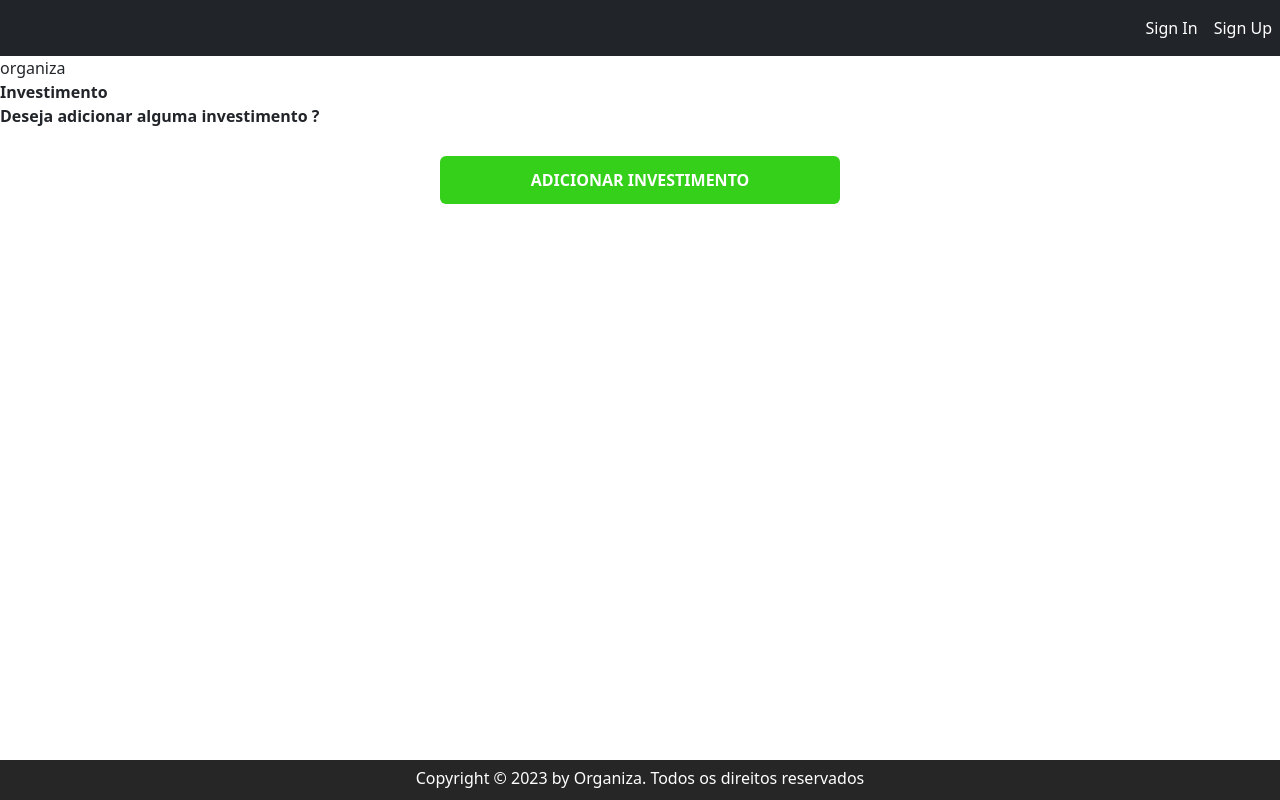
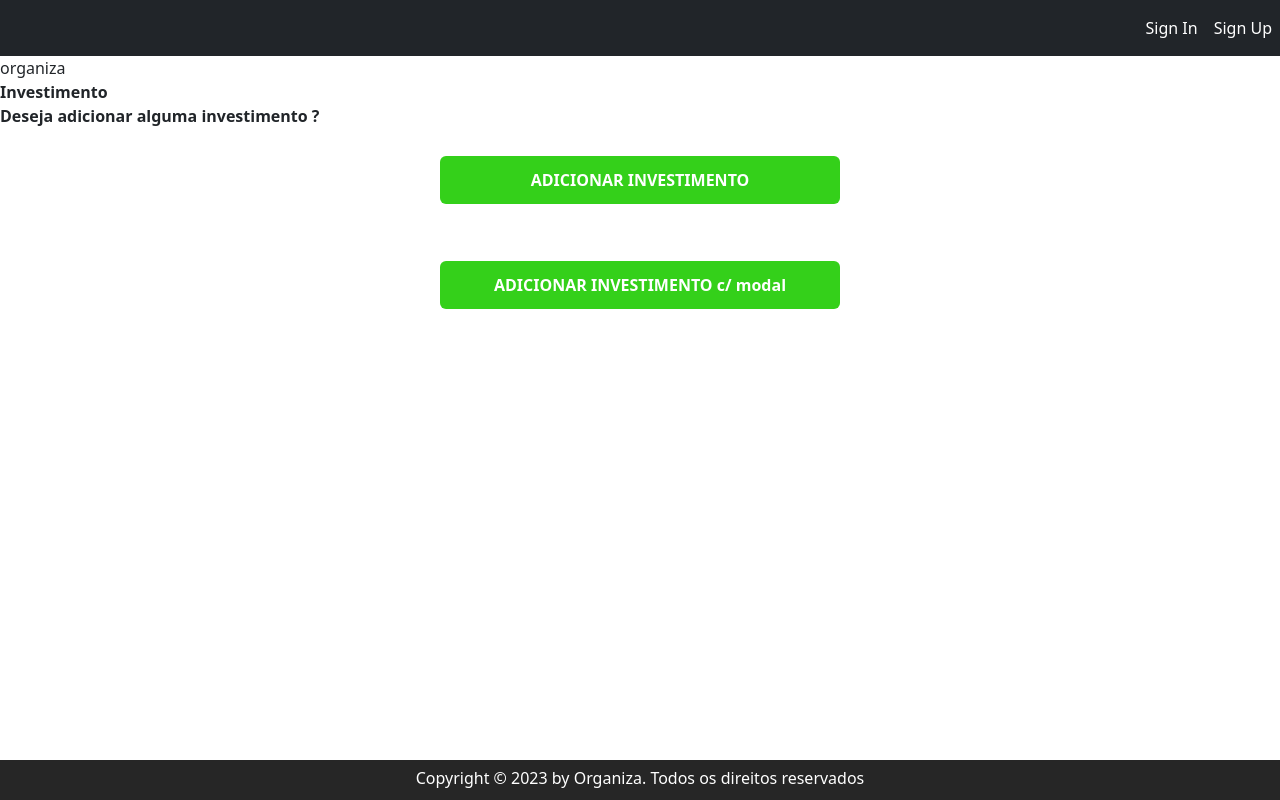
Before and after one commit to LucasRibSa/Organiza, a React (Create React App) app: page /investment in a window 1280 px wide. Built offline with nearby package versions, Linux system fonts and the light colour scheme.

Commit message:
Adicionado o modal botão e modal

```diff
--- a/src/routes/investment/components/buttons/index.jsx
+++ b/src/routes/investment/components/buttons/index.jsx
@@ -1,13 +1,12 @@
 import Button from 'react-bootstrap/Button';
 import 'bootstrap/dist/css/bootstrap.min.css';
-
 
 export default function Buttons() {
 
     return (
         <div>
             <div className="button">
-                <Button className="button-email" type='button'>
+                <Button className="button-email" type='button' >
                 ADICIONAR INVESTIMENTO
                 </Button>
             </div>
--- /dev/null
+++ b/src/routes/investment/components/modals/index.jsx
@@ -0,0 +1,38 @@
+import "bootstrap/dist/css/bootstrap.min.css";
+import React, { useState } from "react";
+import Button from "react-bootstrap/Button";
+import Modal from "react-bootstrap/Modal";
+
+function MeuComponente() {
+  const [showModal, setShowModal] = useState(false);
+
+  const abrirModal = () => {
+    setShowModal(true);
+  };
+
+  const fecharModal = () => {
+    setShowModal(false);
+  };
+
+  return (
+    <div className="button">
+      <Button variant="primary" onClick={abrirModal} className="button-email" type='button' >
+        ADICIONAR INVESTIMENTO c/ modal
+      </Button>
+
+      <Modal show={showModal} onHide={fecharModal}>
+        <Modal.Header closeButton>
+          <Modal.Title>Meu Modal</Modal.Title>
+        </Modal.Header>
+        <Modal.Body>Conteúdo do meu modal aqui.</Modal.Body>
+        <Modal.Footer>
+          <Button variant="secondary" onClick={fecharModal} className="button-email" type='button' >
+            Fechar
+          </Button>
+        </Modal.Footer>
+      </Modal>
+    </div>
+  );
+}
+
+export default MeuComponente;
--- a/src/routes/investment/index.jsx
+++ b/src/routes/investment/index.jsx
@@ -1,5 +1,6 @@
 import Forms from "./components/forms";
 import Button from "./components/buttons";
+import Modals from "./components/modals";
 import 'bootstrap/dist/css/bootstrap.min.css';
 import './styled.scss'
 
@@ -8,6 +9,7 @@
     <main>
       <Forms/>
       <Button/>
+      <Modals/>
     </main>
   );
 }
```
